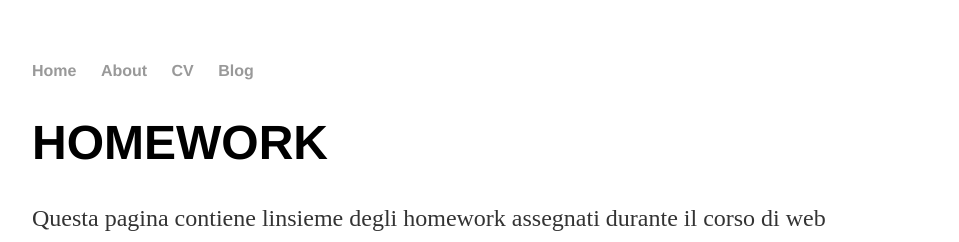
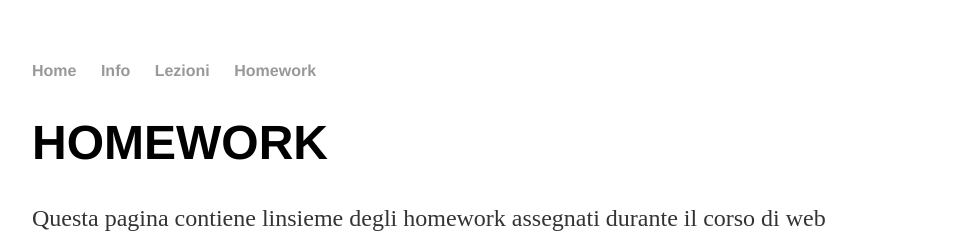
Before and after one commit to perceivelab/database-course, a Jekyll site: the page built from homework.md, in a window 1280 px wide. Shown: the top 242 px of the page, without its empty margins (160-1119 px from the left). Built offline with Jekyll 4.4.1, drawn with Linux system fonts in a browser that asks for light colours; our own code applies the rules of GitHub Pages for plain Markdown files.

Commit message:
Update default.html

```diff
--- a/_layouts/default.html
+++ b/_layouts/default.html
@@ -12,9 +12,9 @@
     <nav>
 <ul>
 <li><a href="/">Home</a></li>
-<li><a href="/web-programming-course/about">About</a></li>
-<li><a href="/web-programming-course/info.md">CV</a></li>
-<li><a href="/blog">Blog</a></li>
+<li><a href={{ site.baseurl }}"/info">Info</a></li>
+<li><a href={{ site.baseurl }}"/lezioni">Lezioni</a></li>
+<li><a href={{ site.baseurl }}"/homework">Homework</a></li>
 </ul>
     </nav>
 <div class="container">
```
